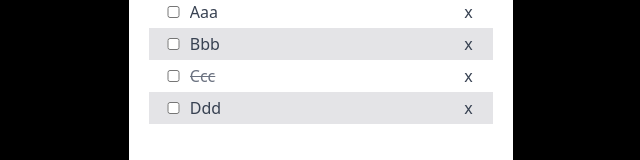
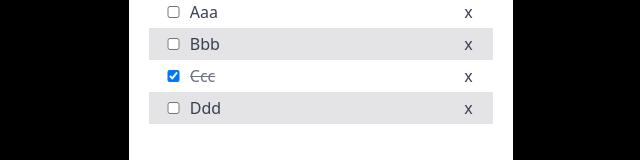
Before and after one commit to LilianSemann/challenge3, a Next.js app: page / in a window 1280 px wide. Shown: the part 286-446 px from the top of the page, without its empty margins (319-959 px from the left). Built offline with nearby package versions, Linux system fonts and the light colour scheme.

Commit message:
actually finished

```diff
--- a/src/app/components/list.tsx
+++ b/src/app/components/list.tsx
@@ -13,9 +13,6 @@ export default function List(props:{list:Types[]}) {
         todo: "",
         done: false
     })
-
-    const [updTodo, setUpdTodo] = useState<Types>()
-
 
     function add() {
         setList([...list, newTodo])
@@ -53,7 +50,7 @@ export default function List(props:{list:Types[]}) {
             <div>
                 {list.map((t) => (
                     <ul key={t.id} className="flex py-1 px-2 even:bg-zinc-200 items-center">
-                        <input type="checkbox" onChange={() => toggle(t)} className="w-[10%] h-3"/>
+                        <input type="checkbox" checked={t.done} onChange={() => toggle(t)} className="w-[10%] h-3"/>
                         <input value={t.todo} onChange={(e) => upd(t.id, e.target.value)}
                             className={`${t.done ? 'line-through' : 'normal'} ${t.done ? 'text-gray-500' : 'text-gray-700'} w-[80%] text-start bg-transparent capitalize outline-none`}/>
                         <button onClick={() => dlt(t.id)} className="w-[10%]">x</button>
```
